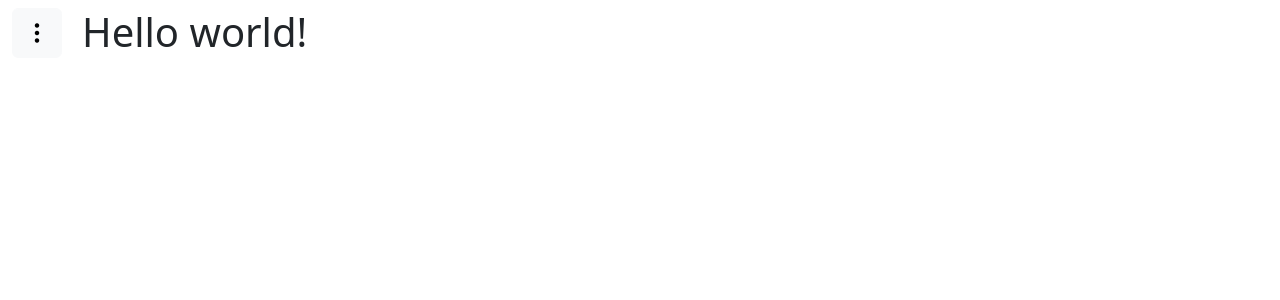
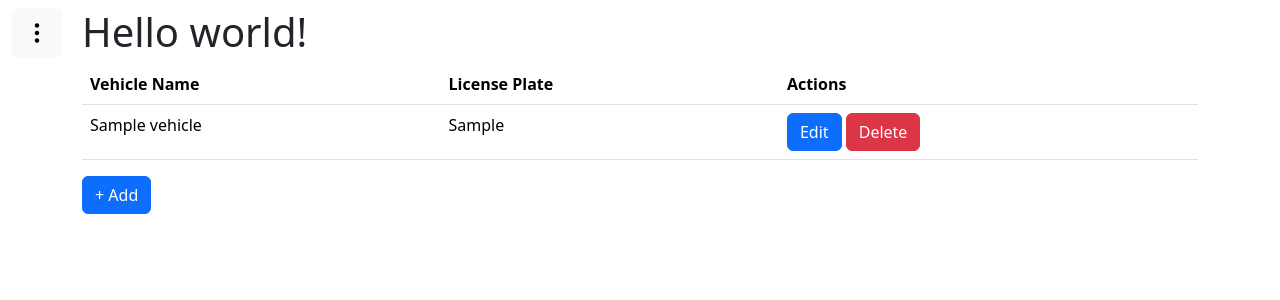
Before and after one commit to dylanm312/cs50x-final-project, a Django app: page / in a window 1280 px wide. Shown: the top 300 px of the page. Run offline with Django 5.2, Linux system fonts and the light colour scheme; tables that the repository leaves empty hold one stand-in row (values such as "Sample post").

Commit message:
Add vehicle list and vehicle edit page

```diff
--- a/ui/templates/ui/index.html
+++ b/ui/templates/ui/index.html
@@ -2,4 +2,29 @@
 
 {% block body %}
     <h1>Hello world!</h1>
+    <div class="vehicle-list">
+        <table class="table">
+            <thead>
+                <tr>
+                    <th>Vehicle Name</th>
+                    <th>License Plate</th>
+                    <th>Actions</th>
+                </tr>
+            </thead>
+            <tbody>
+                {% for vehicle in vehicle_list %}
+                <tr>
+                    <td>{{ vehicle.name }}</td>
+                    <td>{{ vehicle.license_plate }}</td>
+                    <td>
+                        <a class="btn btn-primary" href="{% url 'edit_vehicle' vehicle.pk %}" role="button">Edit</a>
+                        <a class="btn btn-danger" href="" role="button">Delete</a>
+                    </td>
+                </tr>
+                {% endfor %}
+            </tbody>
+        </table>
+        <a class="btn btn-primary" href="" role="button">+ Add</a>
+    </div>
+
 {% endblock body %}
--- a/ui/urls.py
+++ b/ui/urls.py
@@ -3,5 +3,6 @@ from django.urls import path
 from . import views
 
 urlpatterns = [
-    path("", views.index, name="index"),
+    path("", views.IndexView.as_view(), name="index"),
+    path("vehicle/<pk>", views.VehicleDetailView.as_view(), name="edit_vehicle")
 ]
--- a/ui/views.py
+++ b/ui/views.py
@@ -1,5 +1,22 @@
-from django.shortcuts import render
+from typing import Any
+from django.db.models.query import QuerySet
+from django.shortcuts import get_object_or_404
+from django.views import generic
+
+from .models import Vehicle, VehicleEvent
 
 # Create your views here.
-def index(request):
-    return render(request, "ui/index.html")
+class IndexView(generic.ListView):
+    template_name = "ui/index.html"
+    context_object_name = "vehicle_list"
+
+    def get_queryset(self) -> QuerySet[Vehicle]:
+        return Vehicle.objects.all()
+
+class VehicleDetailView(generic.DetailView):
+    template_name = "ui/edit_vehicle.html"
+    context_object_name = "vehicle"
+
+    def get_object(self) -> Vehicle:
+        return get_object_or_404(Vehicle, pk=self.kwargs["pk"])
+        # return VehicleEvent.objects.filter(vehicle_id=vehicle.id).order_by("timestamp")
```
Also changed, not shown: ui/templates/ui/edit_vehicle.html (added, +17 -0 lines).
